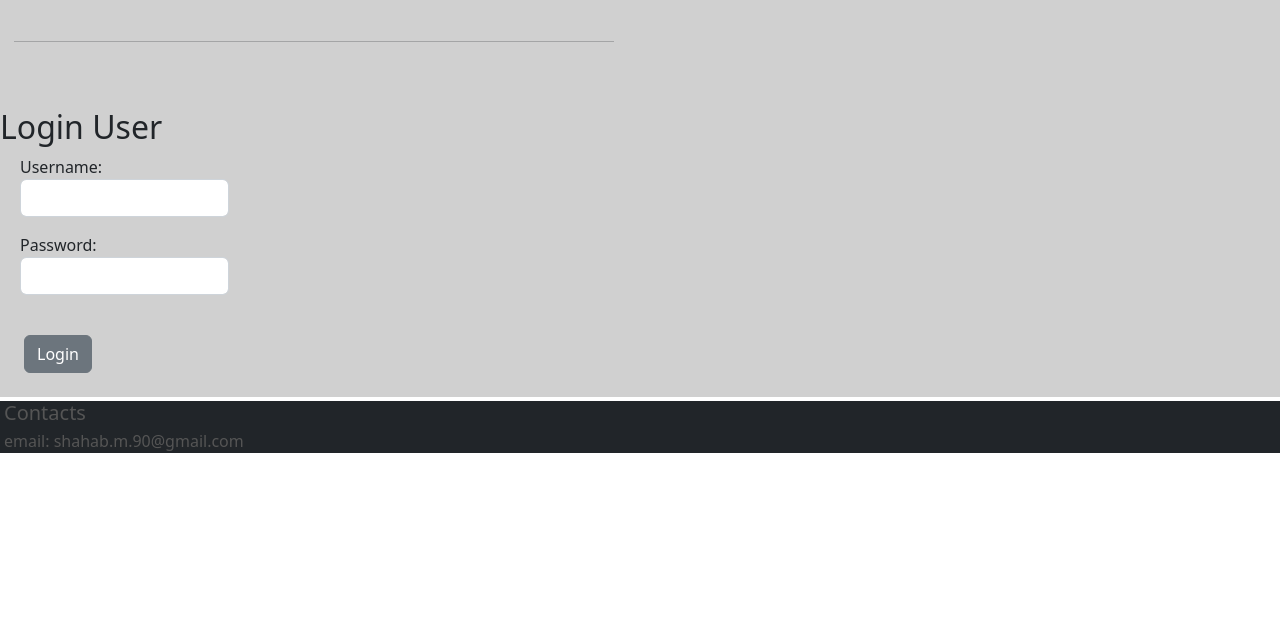
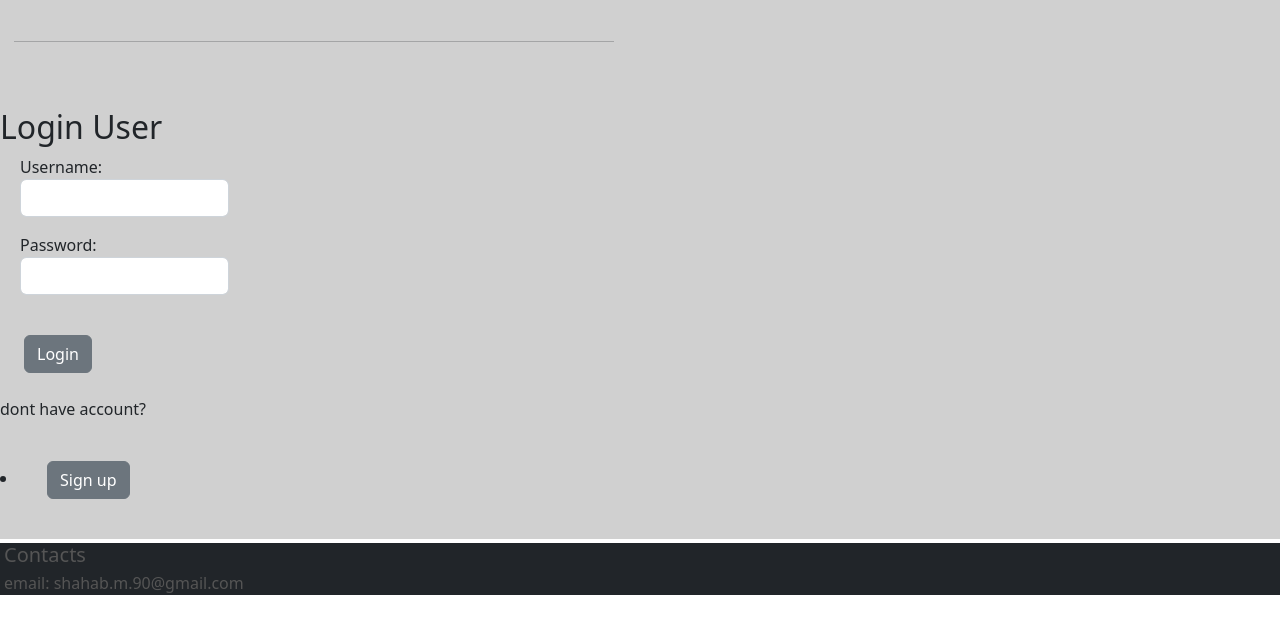
Before and after one commit to shahabmor/IMDb, a Django app: page /account/login in a window 1280 px wide. Shown: the part 73-707 px from the top of the page. Run offline with Django 4.2, Linux system fonts and the light colour scheme.

Commit message:
add logout and update Login&Register setting

```diff
--- a/account/manager.py
+++ b/account/manager.py
@@ -17,6 +17,7 @@ class UserManager(BaseUserManager):
             )
             user.set_password(password)
             user.is_valid = True
+            user.is_active = True
             user.save()
             return user
 
--- a/account/templates/account/login.html
+++ b/account/templates/account/login.html
@@ -1,7 +1,5 @@
 {% extends 'base.html' %}
 {% load static %}
-
-
 
 
 {% block body %}
@@ -20,4 +18,12 @@
         </div>
         <input type="submit" class="btn btn-secondary m-4" value="Login">
     </form>
+     {% if user.is_active == False %}
+    <p>
+        dont have account?
+    <li><a class="btn btn-secondary m-4 " href="{% url 'account:user_register'%}">Sign up</a></li>
+
+    </p>
+
+    {% endif %}
 {% endblock %}
--- a/account/urls.py
+++ b/account/urls.py
@@ -5,5 +5,6 @@ app_name = 'account'
 
 urlpatterns = [
     path('register', views.UserRegisterView.as_view(), name='user_register'),
-    path('login', views.UserLoginView.as_view(), name='user_login')
+    path('login', views.UserLoginView.as_view(), name='user_login'),
+    path('logout', views.UserLogoutView.as_view(), name='user_logout')
 ]
--- a/account/views.py
+++ b/account/views.py
@@ -1,4 +1,5 @@
 from django.conf import settings
+from django.contrib.auth.mixins import LoginRequiredMixin
 from django.shortcuts import render, redirect, get_object_or_404
 from django.views import View
 from .forms import UserRegistrationForm, UserLoginForm, EditUserForm
@@ -55,12 +56,23 @@ class UserLoginView(View):
         form = self.form_class(request.POST)
         if form.is_valid():
             cd = form.cleaned_data
+            print(cd)
             user = authenticate(request, username=cd['username'], password=cd['password'])
+            print(user)
             if user is not None:
                 login(request, user)
                 messages.success(request, 'you are logged in', 'success')
                 if self.next:
                     return redirect(self.next)
                 return redirect('home')
+            print(user)
+            print('here')
             messages.error(request, 'username or password is wrong', 'warning')
         return render(request, self.template_name, {'form':form})
+
+
+class UserLogoutView(LoginRequiredMixin, View):
+    def get(self, request):
+        logout(request)
+        messages.success(request, 'you logged out successfully', 'success')
+        return redirect('home')
--- a/templates/base.html
+++ b/templates/base.html
@@ -69,9 +69,8 @@
         <li class="nav-item dropdown" style="margin-right: 20px">
             <a class="nav-link dropdown-toggle" href="#" role="button" data-bs-toggle="dropdown">Profile</a>
             <ul class="dropdown-menu">
-            <li><a class="dropdown-item" href="{% url 'account:user_register'%}">Sign up</a></li>
-            <li><a class="dropdown-item" href="{% url 'account:user_login'%}">Login</a></li>
-            <li><a class="dropdown-item" href="#">Logout</a></li>
+                    <li><a class="dropdown-item" href="{% url 'account:user_login'%}">Login</a></li>
+                    <li><a class="dropdown-item" href="{% url 'account:user_logout'%}">Logout</a></li>
             </ul>
         </li>
 
```
Also changed, not shown: IMDB_WANNA_BE/settings.py (line endings or trailing spaces).
